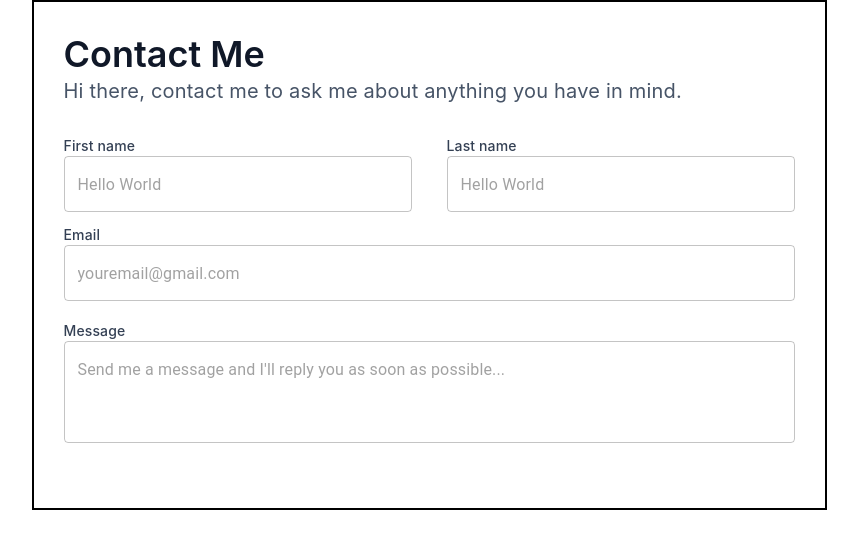
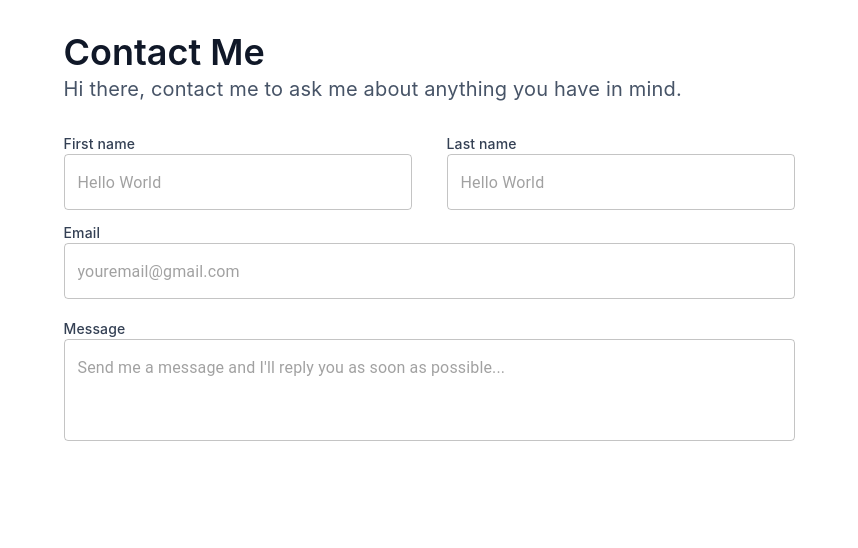
Before and after one commit to uniquejoel/HNG-Task-1, a React (Create React App) app: page /contact in a window 1280 px wide. Shown: the top 548 px of the page, without its empty margins (211-1069 px from the left). Built offline with nearby package versions, Linux system fonts and the light colour scheme.

Commit message:
textarea redesign

```diff
--- a/src/components/Contact.js
+++ b/src/components/Contact.js
@@ -5,8 +5,8 @@ import { Box, Stack } from '@mui/system'
 import React from 'react'
 
 const StyledBox = styled(Box) ({
-    border: "2px solid black",
-    padding: "30px"
+    paddingTop: "30px",
+    paddingBottom: "30px"
 })
 
 const StyledTextfield = styled(TextField) ({
```
